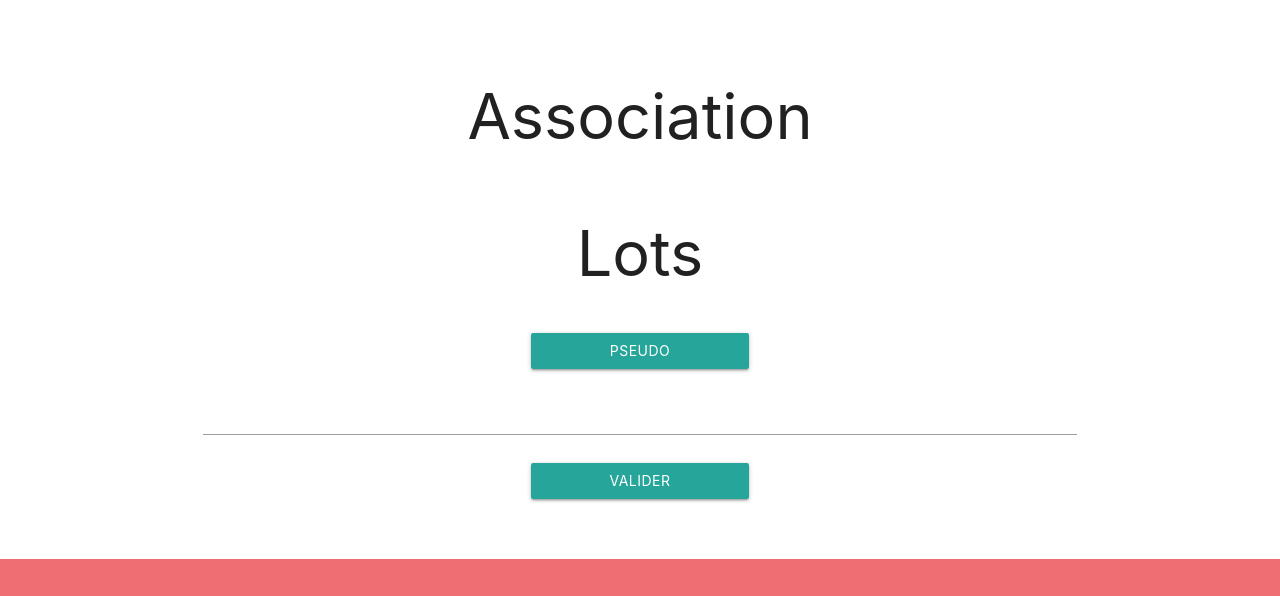
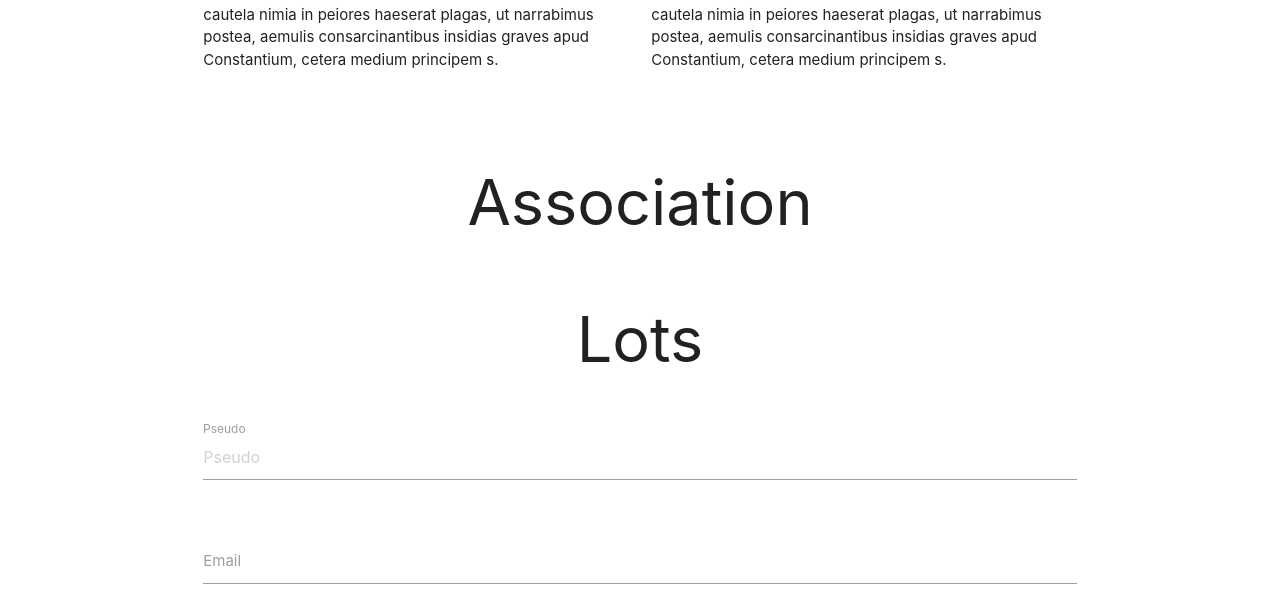
Before and after one commit to MozgiDev/nuit2016, a CodeIgniter app: page /nuit2016/index.php/page/index in a window 1280 px wide. Shown: the part 538-1134 px from the top of the page. Run offline with CodeIgniter, Linux system fonts and the light colour scheme; data that the repository does not hold is empty; some libraries are stand-ins or nearby versions.

Commit message:
'insciption'

```diff
--- a/application/config/autoload.php
+++ b/application/config/autoload.php
@@ -125,4 +125,4 @@
 |
 |	$autoload['model'] = array('first_model' => 'first');
 */
-$autoload['model'] = array('lot_Model','photo_Model','contenu_Model', 'image_Model', 'logo_Model', 'joueur_Model', 'atelier_Model','album_Model','association_Model','logo_Model');
+$autoload['model'] = array('lot_Model','photo_Model','contenu_Model', 'image_Model', 'logo_Model', 'joueur_Model', 'atelier_Model','album_Model','association_Model','logo_Model','Image_Model');
--- a/application/views/layouts/template.php
+++ b/application/views/layouts/template.php
@@ -36,7 +36,6 @@
         <script src="<?php echo (Materialize . 'js/materialize.min.js'); ?>"></script>
         <script type="text/javascript" src="assets/slick.min.js"></script>
         <script>
-
             $('.slider-album').slick({
                 infinite: true,
                 slidesToShow: 3,
@@ -50,6 +49,24 @@
                 $('.slider').slider({full_width: true});
             });
         </script>
+            <script>
+        function inscription() {
+            pseudo = $('#pseudo').val();
+            mail = $('#email').val();
+
+            $('#modal_inscription').openModal();
+
+            $.ajax({
+                url: "http://localhost/nuit2016/index.php/joueur/inscription",
+                type: "POST",
+                data: 'pseudo=moi&mail=mlkj@mail.com',
+                success: function (html) {
+                    console.log(html);
+                    $('#token').html(html);
+                }
+            });
+        }
+    </script>
         <!--Fin d'appelles des feuilles JS-->
     </body>
 </html>
--- a/application/views/web/onepage.php
+++ b/application/views/web/onepage.php
@@ -4,14 +4,14 @@
 
 <!--lgo-->
 
-<nav>
+<nav style="box-shadow:none">
     <div class="nav-wrapper">
-        <a href="#!" class="brand-logo center"><img src="<?php echo (IMG . $logo[0]->libelleLogo) ?>"></a>
+        <a href="#!" class="brand-logo center" ><img src="<?php echo (IMG . $logo[0]->urlLogo) ?>" width="150"></a>
     </div>
 </nav>
 
 
-<nav>
+<nav style="box-shadow:none">
     <div class="nav-wrapper">
         <div class="col s12 m4"></div>
         <a href="#" data-activates="mobile-demo" class="button-collapse"><i class="material-icons">menu</i></a>
@@ -27,9 +27,9 @@
         <div class="col s12 m4"></div>
     </div>
 </nav>
-<nav>
+<nav style="height: 150px;box-shadow:none">
     <div class="nav-wrapper">
-        <a href="#!" class="brand-logo center">IMAGE MAGIC DAY</a>
+        <a href="#!" class="brand-logo center"><img style="margin-top: 20px;" src="<?php echo (IMG . $image[0]->urlIMAGE) ?>"></a>
     </div>
 </nav>
 
@@ -123,7 +123,6 @@
 
         <h1 class="center">Lots</h1>
 
-
         <?php
         $i = 0;
         foreach ($lots as $row) {
@@ -133,7 +132,7 @@
             echo '<div class="col s12 m7">';
             echo '<div class="card">';
             echo '<div class="card-image">';
-    echo '<img src="' . $row->urlLot . '">';
+            echo '<img src="' . IMG . $row->urlLot . '">';
             echo '</div>';
             echo '<div class="card-content">';
             echo '<p class="center">' . $i . 'er n-' . $i . '</p>';
@@ -151,21 +150,24 @@
 
 
     <!--Bouton et footer-->
+
     <div class="row" id="inscription">
         <div class="row">
             <div class="row">
-                <div class="col s12 l12 m12 center">
-                    <a class="waves-effect waves-light btn btninscript">Pseudo</a>
+                <div class="input-field col s12">
+                    <input placeholder="Pseudo" id="pseudo" type="text" class="validate">
+                    <label for="first_name">Pseudo</label>
+                </div>
+            </div>
+            <div class="row">
+                <div class="input-field col s12">
+                    <input id="email" type="email" class="validate">
+                    <label for="email">Email</label>
                 </div>
             </div>
             <div class="row">
                 <div class="col s12 l12 m12 center">
-                     <input id="email" type="email" class="validate">
-                </div>
-            </div>
-            <div class="row">
-                <div class="col s12 l12 m12 center">
-                    <a class="waves-effect waves-light btn btninscript">Valider</a>
+                    <a class="waves-effect waves-light btn btninscript" onclick="inscription()">Valider</a>
                 </div>
             </div>
 
@@ -173,43 +175,48 @@
 
     </div>
 </div>
+<div id="modal_inscription" class="modal">
+    <div class="modal-content">
+        <h4>Token:</h4>
+        <p id="token">  <div class="preloader-wrapper big active">
+            <div class="spinner-layer spinner-blue-only">
+                <div class="circle-clipper left">
+                    <div class="circle"></div>
+                </div><div class="gap-patch">
+                    <div class="circle"></div>
+                </div><div class="circle-clipper right">
+                    <div class="circle"></div>
+                </div>
+            </div>
+        </div></p>
+    </div>
+    <div class="modal-footer">
+        <a href="#!" class=" modal-action modal-close waves-effect waves-green btn-flat">OK</a>
+    </div>
+</div>
 
-<div class="row">
+
 <footer class="page-footer">
     <div class="container">
         <div class="row">
-
-                <div class="row">
-
-
-                </div>
-
-                <div class="row">
-                    <div class="row">
-                        <img src="<?php echo (IMG . $logo[0]->libelleLogo) ?>">
+            <div class="row center">
+                <img src="<?php echo (IMG . $logo[0]->urlLogo) ?>" width="150px;">
             </div>
             <div class="row">
                 <div class="nav-wrapper">
                     <div class="col s12 m4"></div>
                     <div class="col s12 m4">
 
-                                // des lien ici
 
                     </div>
                     <div class="col s12 m4"></div>
                 </div>
             </div>
         </div>
-
+        <div class="container">© 2016 Nuit 2016 </a> </div>
     </div>
 
-        </div>
-</div>
-<div class="footer-copyright">
-    <div class="container">
-        © 2014 Copyright Text
-        <a class="grey-text text-lighten-4 right" href="#!">More Links</a>
-    </div>
+
 </div>
 </footer>
 </div>
```
Also changed, not shown: application/controllers/Index.php (+6 -1 lines), assets/img/imgmagicday.png (added), assets/img/logo.png (added). Lines whose indentation alone changed are shown as unchanged.
